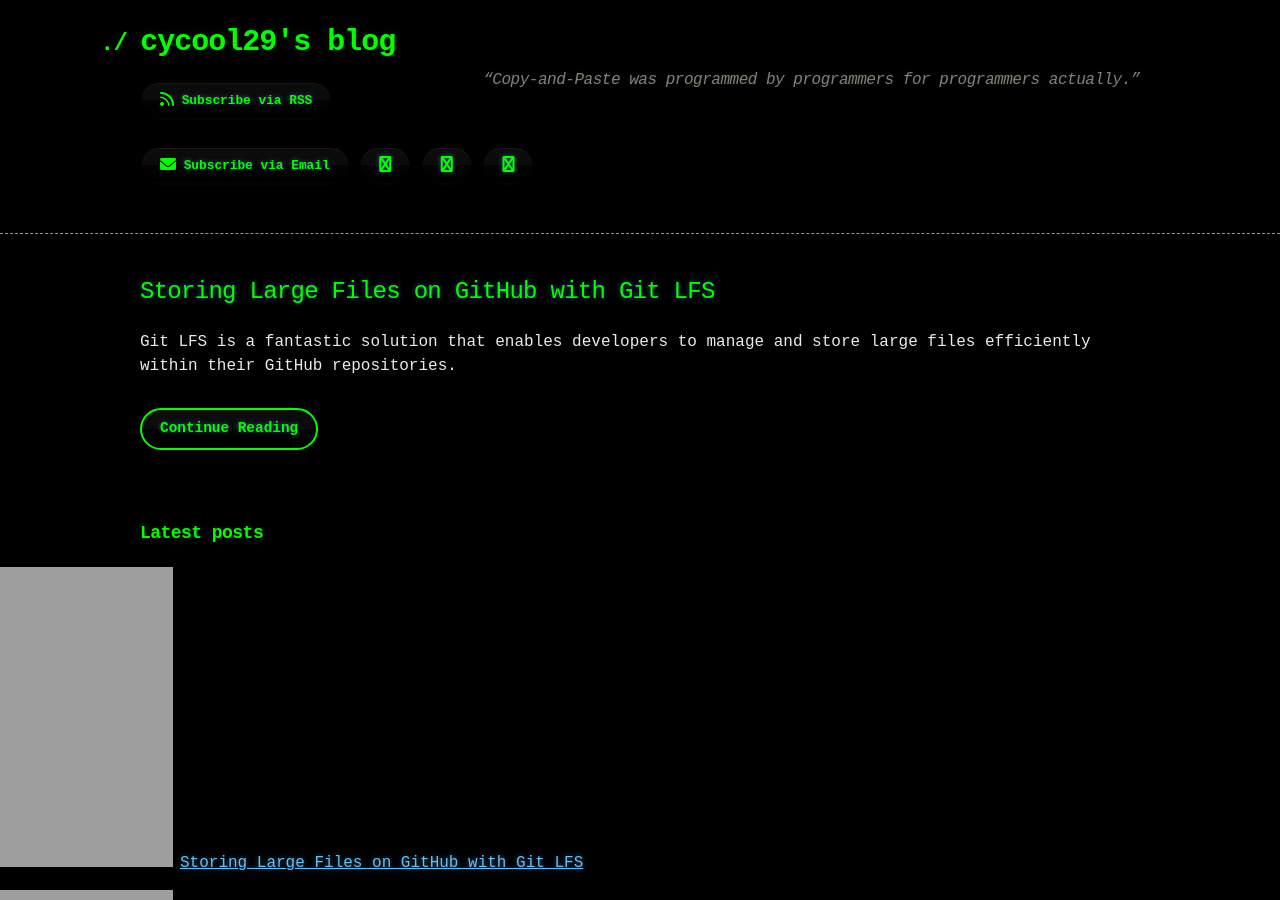
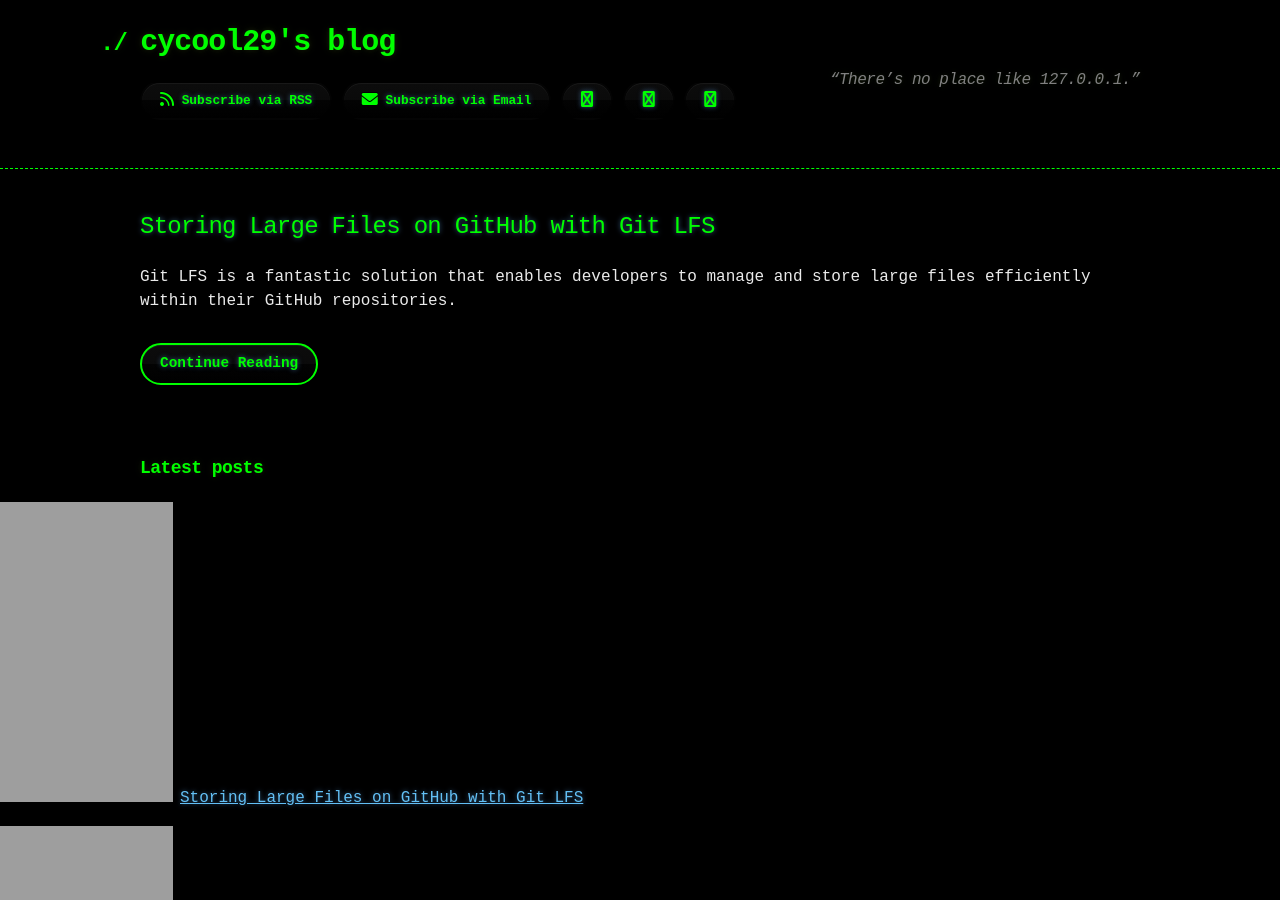
Before and after one commit to cycool29/cycool29.github.io, a Jekyll site: the page built from index.md, in a window 1280 px wide and 900 px high. Built offline with Jekyll 4.4.1, drawn with Linux system fonts in a browser that asks for light colours; a style sheet for code colours, icons or effects is not loaded.

Commit message:
Update quotes

```diff
--- a/_config.yml
+++ b/_config.yml
@@ -1,5 +1,5 @@
 title: cycool29's blog
-description: "“Copy-and-Paste was programmed by programmers for programmers actually.” "
+description: "“There’s no place like 127.0.0.1.” "
 bio: A high school student. Intermediate in Python, Git, Bash. Learning JavaScript. He/Him. "
 author: cycool29
 url: https://cycool29.github.io
```
